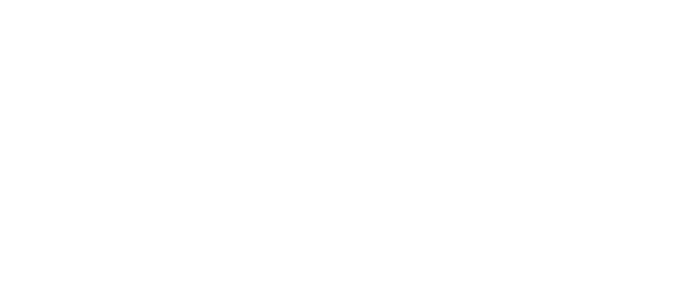
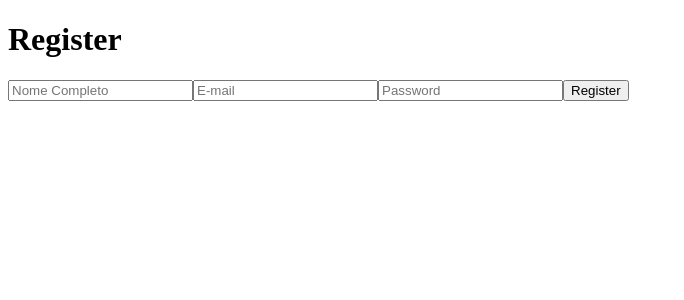
Before and after one commit to DaviPedrosaOficial/Class-Manager-App, a React (Vite) app: page /register in a window 1280 px wide. Shown: the top 300 px of the page, without its empty margins (0-684 px from the left). Built offline with nearby package versions, Linux system fonts and the light colour scheme.

Commit message:
Enviando as primeiras atualizações de nossas pages Login & Register

```diff
--- a/src/App.jsx
+++ b/src/App.jsx
@@ -1,12 +1,8 @@
-import './App.css'
+import AppRoutes from "./routes"
 
 function App() {
 
-  return (
-    <>
-
-    </>
-  )
+  return AppRoutes();
 }
 
 export default App
--- a/src/pages/Login.jsx
+++ b/src/pages/Login.jsx
@@ -1,5 +1,26 @@
+import { Link, useNavigate } from "react-router-dom";
+
 function Login() {
-    return <h1>Login</h1>
+    const navigate = useNavigate();
+
+    function handleLogin() {
+        navigate("/dashboard");
+    }
+
+    return (
+        <div>
+            <h1>Login</h1>
+
+            <input className="inputLogin" type="text" placeholder="E-mail" />
+            <input className="inputLogin" type="password" placeholder="Password" />
+
+            <button className="btnLogin" onClick={handleLogin}>
+                Login
+            </button>
+
+            <p>Ainda não tem uma conta? <Link to="/register"> Cadastre-se </Link></p>
+        </div>
+    )
 }
 
 export default Login;
--- a/src/pages/Register.jsx
+++ b/src/pages/Register.jsx
@@ -1,5 +1,25 @@
+import { useNavigate } from "react-router-dom";
+
 function Register() {
-    return <h1>Register</h1>
+    const navigate = useNavigate();
+
+    function handleRegister() {
+        navigate("/dashboard");
+    }
+
+    return (
+        <div>
+            <h1>Register</h1>
+
+            <input className="inputRegister" type="text" placeholder="Nome Completo" />
+            <input className="inputRegister" type="text" placeholder="E-mail" />
+            <input className="inputRegister" type="password" placeholder="Password" />
+
+            <button className="btnRegister" onClick={handleRegister}>
+                Register
+            </button>
+        </div>
+    )
 }
 
 export default Register;
--- a/src/routes/index.jsx
+++ b/src/routes/index.jsx
@@ -0,0 +1,19 @@
+import { BrowserRouter, Route, Routes } from "react-router-dom";
+
+import Dashboard from "../pages/Dashboard";
+import Login from "../pages/Login";
+import Register from "../pages/Register";
+
+function AppRoutes() {
+    return (
+        <BrowserRouter>
+            <Routes>
+                <Route path="/" element={<Login />} />
+                <Route path="/register" element={<Register />} />
+                <Route path="/dashboard" element={<Dashboard />} />
+            </Routes>
+        </BrowserRouter>
+    )
+}
+
+export default AppRoutes;
```
